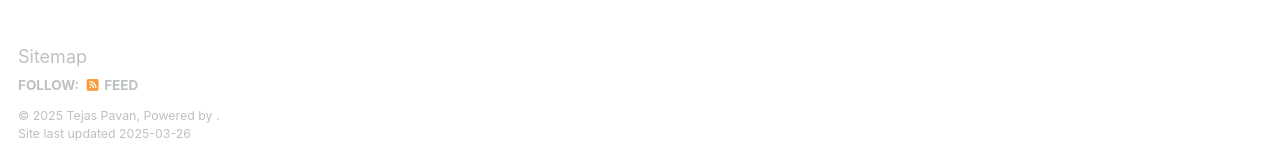
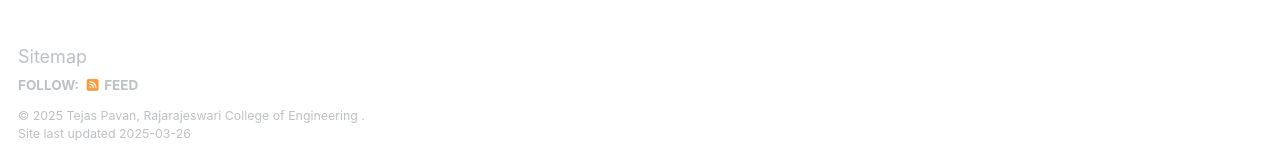
Before and after one commit to applepizza121/applepizza121.github.io, a Jekyll site: the page built from _pages/about.md, in a window 1280 px wide and 900 px high, scrolled down 1498 px. Shown: the part 738-897 px from the top of the window. Built offline with Jekyll 4.4.1, drawn with Linux system fonts in a browser that asks for light colours.

Commit message:
Footer Update

```diff
--- a/_data/ui-text.yml
+++ b/_data/ui-text.yml
@@ -23,7 +23,7 @@ en: &DEFAULT_EN
   related_label              : "You May Also Enjoy"
   follow_label               : "Follow:"
   feed_label                 : "Feed"
-  powered_by                 : "Powered by"
+  powered_by                 : "Rajarajeswari College of Engineering"
   website_label              : "Website"
   email_label                : "Email"
   recent_posts               : "Recent Posts"
@@ -247,7 +247,7 @@ it: &DEFAULT_IT
   related_label              : "Potrebbe Piacerti Anche"
   follow_label               : "Segui:"
   feed_label                 : "Feed"
-  powered_by                 : "Powered by"
+  powered_by                 : "Rajarajeswari College of Engineering"
   website_label              : "Website"
   email_label                : "Email"
   recent_posts               : "Articoli Recenti"
--- a/_includes/comments-providers/discourse.html
+++ b/_includes/comments-providers/discourse.html
@@ -10,5 +10,5 @@
      (document.getElementsByTagName('head')[0] || document.getElementsByTagName('body')[0]).appendChild(d);
    })();
 </script>
-<noscript>Please enable JavaScript to view the comments powered by [Discourse](http://forum.beta-europe.org/c/beta/website).</a></noscript>
+<noscript>Please enable JavaScript to view the comments Rajarajeswari College of Engineering [Discourse](http://forum.beta-europe.org/c/beta/website).</a></noscript>
 {% endif %}
--- a/_includes/comments-providers/disqus.html
+++ b/_includes/comments-providers/disqus.html
@@ -18,5 +18,5 @@
   		(document.getElementsByTagName('HEAD')[0] || document.getElementsByTagName('BODY')[0]).appendChild(s);
   	}());
   </script>
-  <noscript>Please enable JavaScript to view the <a href="http://disqus.com/?ref_noscript">comments powered by Disqus.</a></noscript>
+  <noscript>Please enable JavaScript to view the <a href="http://disqus.com/?ref_noscript">comments Rajarajeswari College of Engineering Disqus.</a></noscript>
 {% endif %}
--- a/_includes/comments-providers/google-plus.html
+++ b/_includes/comments-providers/google-plus.html
@@ -1,2 +1,2 @@
 <script async type="text/javascript" src="//apis.google.com/js/plusone.js?callback=gpcb"></script>
-<noscript>Please enable JavaScript to view the <a href="https://plus.google.com/">comments powered by Google+.</a></noscript>
+<noscript>Please enable JavaScript to view the <a href="https://plus.google.com/">comments Rajarajeswari College of Engineering Google+.</a></noscript>
```
